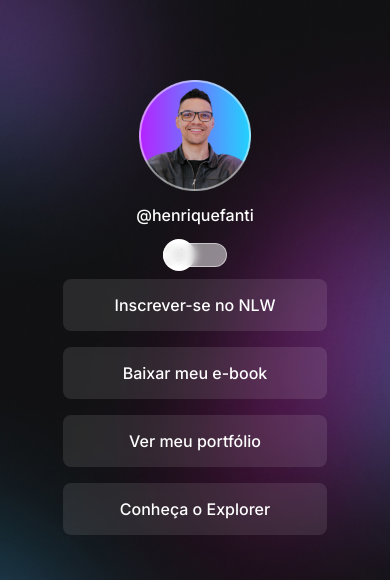
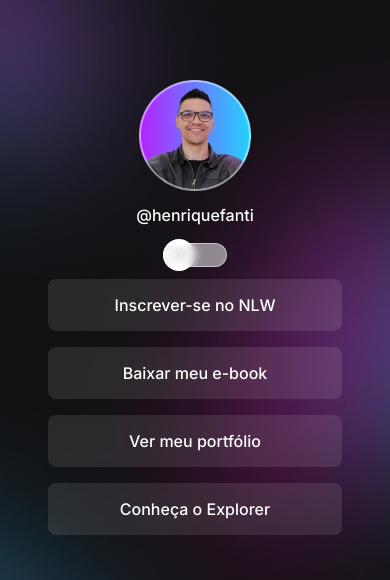
Before and after one commit to henriquefanti/portfolio-rocket-ex, a plain HTML site: page index.html in a window 390 px wide. Shown: the top 580 px of the page. Drawn offline with nearby package versions, Linux system fonts and the light colour scheme.

Commit message:
style.css responsive width

```diff
--- a/style.css
+++ b/style.css
@@ -53,7 +53,9 @@ body * {
 #container {
   /* aplica margem automática dos lados */
   /* block não permite alinhas / inline permite alinhar no centro */
-  width: 360px;
+  width: 100%;
+  /* conceito de responsividade*/
+  max-width: 588px;
   margin: 56px auto 0px; /* top, right, bottom left*/
   padding: 0 24px;
 }
```
